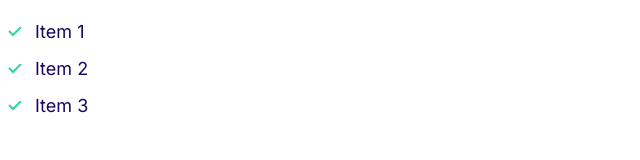
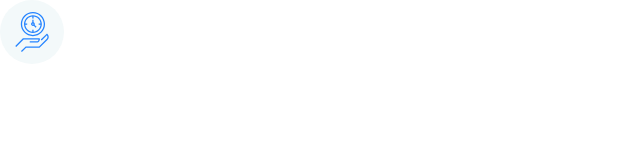
Before and after one commit to deanjosephmurphy/moshify-tutorial, a plain HTML site: page index.html in a window 1280 px wide. Shown: the whole page, without its empty margins (0-640 px from the left). Drawn offline with Linux system fonts and the light colour scheme.

Commit message:
add icon component

```diff
--- a/css/styles.css
+++ b/css/styles.css
@@ -150,3 +150,24 @@ a {
 
     }
 }
+
+/* Icons */
+
+.icon {
+    width: 40px;
+    height: 40px;
+}
+
+.icon--primary {
+    fill: var(--color-primary);
+}
+
+.icon-container {
+    background: #f3f9fa;
+    width: 64px;
+    height: 64px;
+    border-radius: 100%;
+    display: inline-flex;
+    justify-content: center;
+    align-items: center;
+}
--- a/index.html
+++ b/index.html
@@ -14,10 +14,10 @@
     <link rel="stylesheet" href="css/styles.css" />
   </head>
   <body>
-    <ul class="list list--tick">
-        <li class="list__item">Item 1</li>
-        <li class="list__item">Item 2</li>
-        <li class="list__item">Item 3</li>
-    </ul>
+    <span class="icon-container">
+        <svg class="icon icon--primary">
+          <use xlink:href="images/sprite.svg#clock"></use>
+        </svg>
+    </span>
   </body>
 </html>
```
Also changed, not shown: compontents/icons.html (added, +5 -0 lines), images/._sprite.svg (added), images/sprite.svg (added).
